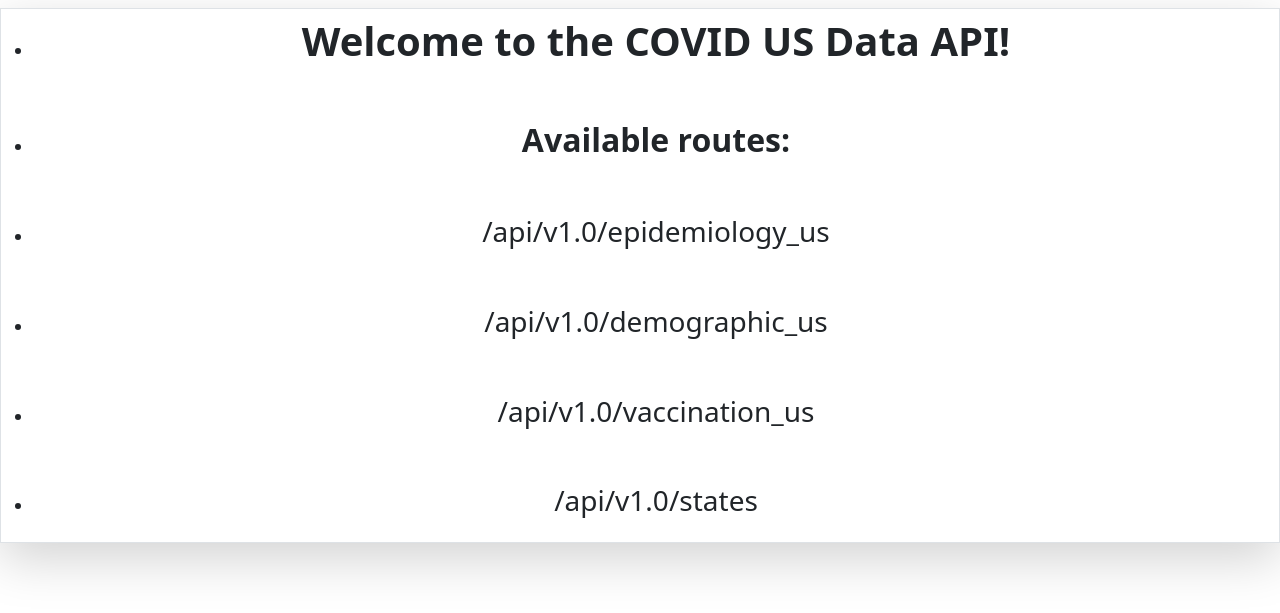
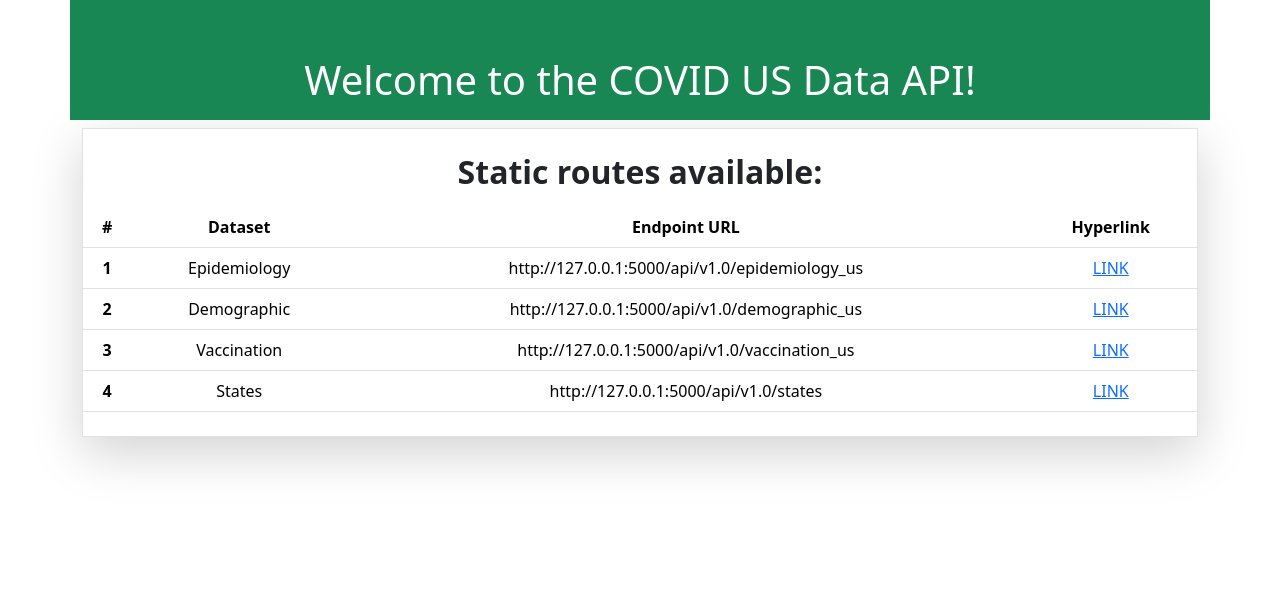
Before and after one commit to andrewjmack/covid-data-visualization, a Flask app: page / in a window 1280 px wide. Shown: the top 613 px of the page. Run offline with Flask 3, Linux system fonts and the light colour scheme; parts of the project's set-up code (start-up, migrations or seed data) failed here and were passed over.

Commit message:
Update covidEndpoints.html

```diff
--- a/app/templates/covidEndpoints.html
+++ b/app/templates/covidEndpoints.html
@@ -1,26 +1,58 @@
+<!DOCTYPE html>
 <html lang="en">
 <head>
     <meta charset="UTF-8">
     <meta name="viewport" content="width=device-width, initial-scale=1.0">
     <title>COVID US Data App</title>
-    <link href="https://cdn.jsdelivr.net/npm/bootstrap@5.0.2/dist/css/bootstrap.min.css" rel="stylesheet" integrity="sha384-EVSTQN3/azprG1Anm3QDgpJLIm9Nao0Yz1ztcQTwFspd3yD65VohhpuuCOmLASjC" crossorigin="anonymous">
-
+    <link href="https://cdn.jsdelivr.net/npm/bootstrap@5.3.3/dist/css/bootstrap.min.css" rel="stylesheet" integrity="sha384-QWTKZyjpPEjISv5WaRU9OFeRpok6YctnYmDr5pNlyT2bRjXh0JMhjY6hW+ALEwIH" crossorigin="anonymous">
 </head>
 <body>
-    <div class="justify-content-center text-center border shadow-lg my-2 py-2">
-        <ul>
-            <li><h1><b>Welcome to the COVID US Data API!</b></h1></li>
-            <br><br/>
-            <li><h2><b>Available routes:</b></h2></li>
-            <br><br/>
-            <li><h3>/api/v1.0/epidemiology_us</h3></li>
-            <br><br/>
-            <li><h3>/api/v1.0/demographic_us</h3></li>
-            <br><br/>
-            <li><h3>/api/v1.0/vaccination_us</h3></li>
-            <br><br/>
-            <li><h3>/api/v1.0/states</h3></li>
-        </ul>
+    <div class="container">
+        <div class="row">
+            <div class="bg-success p-2 text-white text-center">
+                <br><br/>
+                <h1>Welcome to the COVID US Data API!</h1>
+            </div>
+        </div>
+        <div class="justify-content-center text-center border shadow-lg my-2 py-2">
+            <p><h2><b>Static routes available:</b></h2></p>
+            <table class="table table-hover">
+                <thead>
+                    <th scope="col">#</th>
+                    <th scope="col">Dataset</th>
+                    <th scope="col">Endpoint URL</th>
+                    <th scope="col">Hyperlink</th>
+                </thead>
+                <tbody>
+                    <tr>
+                        <th scope="row">1</th>
+                        <td>Epidemiology</td>
+                        <td>http://127.0.0.1:5000/api/v1.0/epidemiology_us</td>
+                        <td><a href="http://127.0.0.1:5000/api/v1.0/epidemiology_us">LINK</a></td>
+                    </tr>
+                    <tr>
+                        <th scope="row">2</th>
+                        <td>Demographic</td>
+                        <td>http://127.0.0.1:5000/api/v1.0/demographic_us</td>
+                        <td><a href="http://127.0.0.1:5000/api/v1.0/demographic_us">LINK</a></td>
+                    </tr>
+                    <tr>
+                        <th scope="row">3</th>
+                        <td>Vaccination</td>
+                        <td>http://127.0.0.1:5000/api/v1.0/vaccination_us</td>
+                        <td><a href="http://127.0.0.1:5000/api/v1.0/vaccination_us">LINK</a></td>
+                    </tr>
+                    <tr>
+                        <th scope="row">4</th>
+                        <td>States</td>
+                        <td>http://127.0.0.1:5000/api/v1.0/states</td>
+                        <td><a href="http://127.0.0.1:5000/api/v1.0/states">LINK</a></td>
+                    </tr>
+                </tbody>
+
+            </table>
+        </div>
     </div>
+    <script src="https://cdn.jsdelivr.net/npm/bootstrap@5.3.3/dist/js/bootstrap.bundle.min.js" integrity="sha384-YvpcrYf0tY3lHB60NNkmXc5s9fDVZLESaAA55NDzOxhy9GkcIdslK1eN7N6jIeHz" crossorigin="anonymous"></script>
 </body>
 </html>
```
